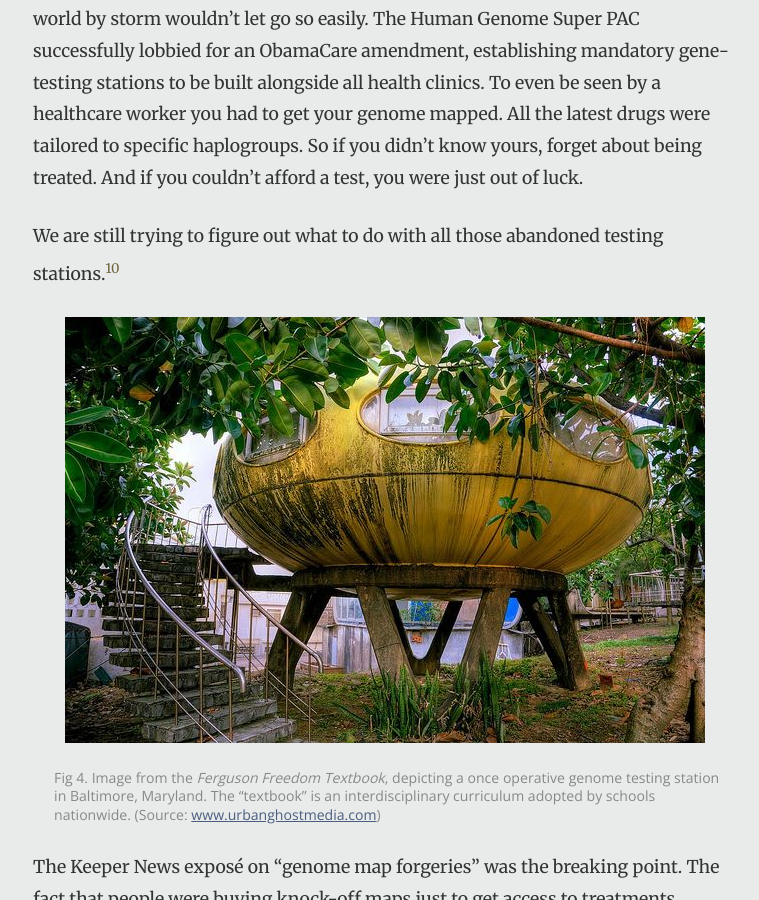
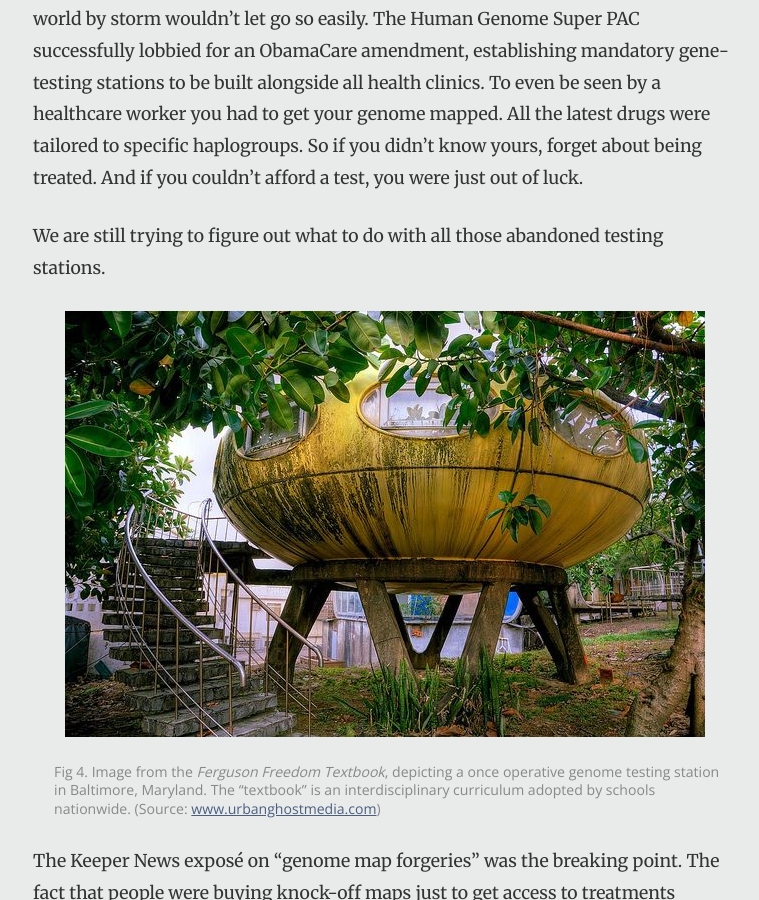
Before and after one commit to historiesofthefuture/historiesofthefuture, a Jekyll site: the page built from essays/benjamin/regeneration.md, in a window 1280 px wide and 900 px high, scrolled down 6102 px. Shown: the whole window, without its empty margins (255-1014 px from the left). Built offline with Jekyll 4.4.1, drawn with Linux system fonts in a browser that asks for light colours; nearby versions of some CDN libraries; some web fonts are replaced.

Commit message:
removed stray footnotes

```diff
--- a/essays/benjamin/regeneration.md
+++ b/essays/benjamin/regeneration.md
@@ -200,7 +200,7 @@ yours, forget about being treated. And if you couldn’t afford a test,
 you were just out of luck.
 
 We are still trying to figure out what to do with all those abandoned
-testing stations.<sup>10</sup>
+testing stations.
 
 <img src="Benjamin-4.jpg"/>
 
```
Also changed, not shown: other parts of essays/benjamin/regeneration.md (+1 -1 lines).
